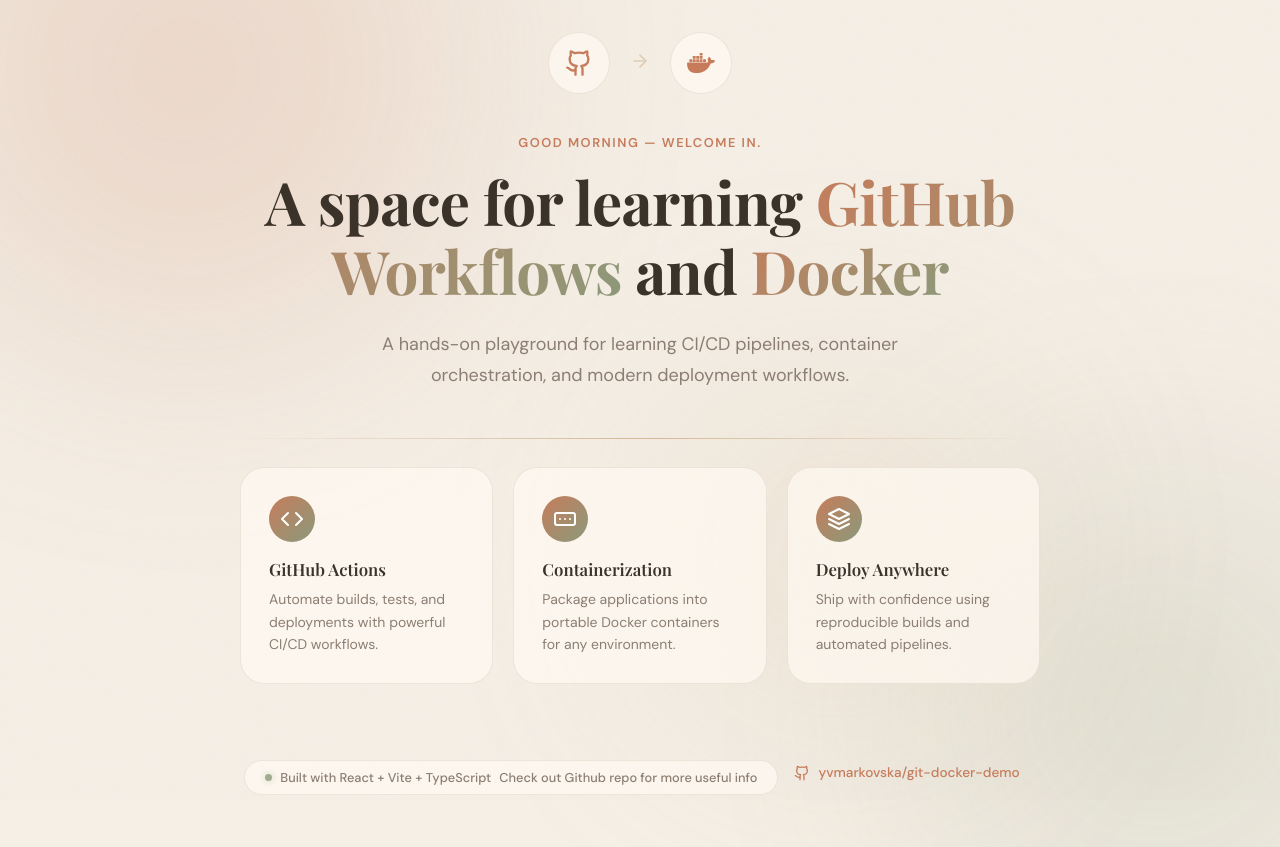
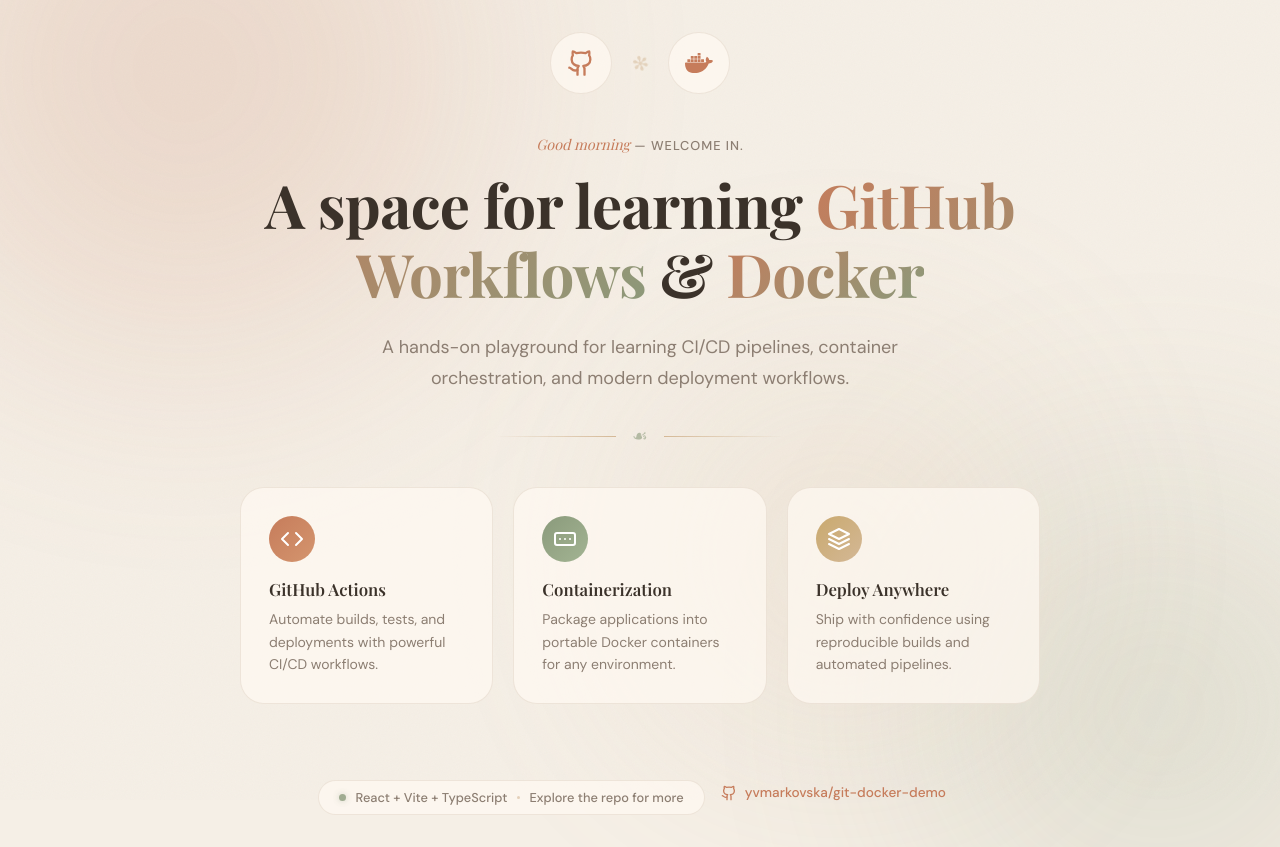
Before and after one commit to yvmarkovska/git-docker-demo, a React (Vite) app: page / in a window 1280 px wide. Built offline with nearby package versions, Linux system fonts and the light colour scheme; the HTML template or start-up script is replaced by a standard one.

Commit message:
make some cool changes

```diff
--- a/src/App.module.css
+++ b/src/App.module.css
@@ -119,28 +119,50 @@
   color: var(--accent-terracotta);
   transition:
     transform 0.4s ease,
-    box-shadow 0.4s ease;
+    box-shadow 0.4s ease,
+    background 0.4s ease;
 }
 
 .iconBadge:hover {
   transform: translateY(-3px) rotate(-3deg);
-  box-shadow: 0 8px 24px rgba(198, 124, 91, 0.12);
+  box-shadow: 0 8px 24px rgba(198, 124, 91, 0.15);
+  background: rgba(198, 124, 91, 0.06);
 }
 
 .iconDivider {
   color: var(--accent-sand);
-  opacity: 0.6;
+  font-size: 1.25rem;
+  opacity: 0.5;
+  animation: spinSlow 12s linear infinite;
+}
+
+@keyframes spinSlow {
+  from {
+    transform: rotate(0deg);
+  }
+  to {
+    transform: rotate(360deg);
+  }
 }
 
 /* ── Greeting ── */
 .greeting {
   font-family: 'DM Sans', sans-serif;
   font-size: 0.8rem;
-  font-weight: 600;
-  color: var(--accent-terracotta);
-  letter-spacing: 0.12em;
+  font-weight: 500;
+  color: var(--text-secondary);
+  letter-spacing: 0.08em;
   text-transform: uppercase;
   margin-bottom: 1rem;
+}
+
+.greetingText {
+  font-family: 'Playfair Display', Georgia, serif;
+  font-style: italic;
+  font-size: 0.9rem;
+  color: var(--accent-terracotta);
+  text-transform: none;
+  letter-spacing: 0;
 }
 
 /* ── Title ── */
@@ -172,21 +194,35 @@
   color: var(--text-secondary);
   line-height: 1.7;
   max-width: 520px;
-  margin: 0 auto 3rem;
+  margin: 0 auto 2rem;
 }
 
-/* ── Decorative divider ── */
-.cards::before {
+/* ── Botanical divider ── */
+.divider {
+  display: flex;
+  align-items: center;
+  justify-content: center;
+  gap: 1rem;
+  margin-bottom: 2.5rem;
+}
+
+.divider::before,
+.divider::after {
   content: '';
-  grid-column: 1 / -1;
+  flex: 1;
+  max-width: 120px;
   height: 1px;
-  background: linear-gradient(
-    90deg,
-    transparent,
-    var(--accent-sand),
-    transparent
-  );
-  margin-bottom: 0.5rem;
+  background: linear-gradient(90deg, transparent, var(--accent-sand));
+}
+
+.divider::after {
+  background: linear-gradient(90deg, var(--accent-sand), transparent);
+}
+
+.dividerLeaf {
+  color: var(--accent-sage);
+  font-size: 1.1rem;
+  opacity: 0.6;
 }
 
 /* ── Cards ── */
@@ -214,7 +250,8 @@
   transition:
     opacity 0.7s ease,
     transform 0.7s ease,
-    box-shadow 0.4s ease;
+    box-shadow 0.4s ease,
+    border-color 0.4s ease;
 }
 
 .cardVisible {
@@ -231,16 +268,41 @@
   width: 46px;
   height: 46px;
   border-radius: 50%;
-  background: linear-gradient(
-    135deg,
-    var(--gradient-start),
-    var(--gradient-end)
-  );
   display: flex;
   align-items: center;
   justify-content: center;
   margin-bottom: 1rem;
   color: white;
+  transition: transform 0.4s ease;
+}
+
+.card:hover .cardIcon {
+  transform: scale(1.08) rotate(-5deg);
+}
+
+/* ── Card accent colors ── */
+.cardIcon_terracotta {
+  background: linear-gradient(135deg, #c67c5b, #d4956e);
+}
+
+.card:hover:has(.cardIcon_terracotta) {
+  border-color: rgba(198, 124, 91, 0.3);
+}
+
+.cardIcon_sage {
+  background: linear-gradient(135deg, #8a9a7b, #a3b493);
+}
+
+.card:hover:has(.cardIcon_sage) {
+  border-color: rgba(138, 154, 123, 0.3);
+}
+
+.cardIcon_sand {
+  background: linear-gradient(135deg, #c9a96e, #d4b896);
+}
+
+.card:hover:has(.cardIcon_sand) {
+  border-color: rgba(212, 184, 150, 0.4);
 }
 
 .card h3 {
@@ -261,7 +323,7 @@
 .statusBar {
   display: inline-flex;
   align-items: center;
-  gap: 0.5rem;
+  gap: 0.6rem;
   padding: 0.5rem 1.25rem;
   border-radius: 999px;
   background: var(--bg-card);
@@ -278,6 +340,14 @@
   background: var(--accent-sage);
   box-shadow: 0 0 6px rgba(138, 154, 123, 0.5);
   animation: pulse 2.5s ease-in-out infinite;
+}
+
+.statusSep {
+  width: 3px;
+  height: 3px;
+  border-radius: 50%;
+  background: var(--accent-sand);
+  opacity: 0.6;
 }
 
 /* ── Repo link ── */
@@ -302,6 +372,22 @@
   transform: translateY(-1px);
 }
 
+.repoLinkText {
+  background-image: linear-gradient(
+    var(--accent-terracotta),
+    var(--accent-terracotta)
+  );
+  background-size: 0% 1px;
+  background-position: left bottom;
+  background-repeat: no-repeat;
+  transition: background-size 0.4s ease;
+  padding-bottom: 1px;
+}
+
+.repoLink:hover .repoLinkText {
+  background-size: 100% 1px;
+}
+
 @keyframes pulse {
   0%,
   100% {
--- a/src/App.tsx
+++ b/src/App.tsx
@@ -49,20 +49,7 @@
               <path d="M9 18c-4.51 2-5-2-7-2" />
             </svg>
           </a>
-          <div className={styles.iconDivider}>
-            <svg
-              viewBox="0 0 24 24"
-              width="20"
-              height="20"
-              fill="none"
-              stroke="currentColor"
-              strokeWidth="2"
-              strokeLinecap="round"
-            >
-              <line x1="5" y1="12" x2="19" y2="12" />
-              <polyline points="12 5 19 12 12 19" />
-            </svg>
-          </div>
+          <span className={styles.iconDivider}>&#10043;</span>
           <a
             className={styles.iconBadge}
             href="https://www.docker.com"
@@ -76,13 +63,15 @@
         </div>
 
         {/* Greeting */}
-        <p className={styles.greeting}>{getGreeting()} — welcome in.</p>
+        <p className={styles.greeting}>
+          <span className={styles.greetingText}>{getGreeting()}</span> — welcome
+          in.
+        </p>
 
         {/* Hero text */}
         <h1 className={styles.title}>
           A space for learning
-          <span className={styles.gradient}> GitHub Workflows </span>
-          and
+          <span className={styles.gradient}> GitHub Workflows </span>&
           <span className={styles.gradient}> Docker </span>
         </h1>
 
@@ -90,6 +79,11 @@
           A hands-on playground for learning CI/CD pipelines, container
           orchestration, and modern deployment workflows.
         </p>
+
+        {/* Botanical divider */}
+        <div className={styles.divider}>
+          <span className={styles.dividerLeaf}>&#9753;</span>
+        </div>
 
         {/* Feature cards */}
         <div className={styles.cards}>
@@ -112,6 +106,7 @@
               ),
               title: 'GitHub Actions',
               desc: 'Automate builds, tests, and deployments with powerful CI/CD workflows.',
+              accent: 'terracotta' as const,
             },
             {
               icon: (
@@ -133,6 +128,7 @@
               ),
               title: 'Containerization',
               desc: 'Package applications into portable Docker containers for any environment.',
+              accent: 'sage' as const,
             },
             {
               icon: (
@@ -153,6 +149,7 @@
               ),
               title: 'Deploy Anywhere',
               desc: 'Ship with confidence using reproducible builds and automated pipelines.',
+              accent: 'sand' as const,
             },
           ].map((card, i) => (
             <div
@@ -160,7 +157,11 @@
               className={`${styles.card} ${mounted ? styles.cardVisible : ''}`}
               style={{ transitionDelay: `${0.3 + i * 0.15}s` }}
             >
-              <div className={styles.cardIcon}>{card.icon}</div>
+              <div
+                className={`${styles.cardIcon} ${styles[`cardIcon_${card.accent}`]}`}
+              >
+                {card.icon}
+              </div>
               <h3>{card.title}</h3>
               <p>{card.desc}</p>
             </div>
@@ -170,9 +171,11 @@
         {/* Status pill */}
         <div className={styles.statusBar}>
           <span className={styles.statusDot} />
-          <span>Built with React + Vite + TypeScript</span>
-          <span>Check out Github repo for more useful info</span>
+          <span>React + Vite + TypeScript</span>
+          <span className={styles.statusSep} />
+          <span>Explore the repo for more</span>
         </div>
+
         {/* Repo link */}
         <a
           className={styles.repoLink}
@@ -193,7 +196,9 @@
             <path d="M15 22v-4a4.8 4.8 0 0 0-1-3.5c3 0 6-2 6-5.5.08-1.25-.27-2.48-1-3.5.28-1.15.28-2.35 0-3.5 0 0-1 0-3 1.5-2.64-.5-5.36-.5-8 0C6 2 5 2 5 2c-.3 1.15-.3 2.35 0 3.5A5.403 5.403 0 0 0 4 9c0 3.5 3 5.5 6 5.5-.39.49-.68 1.05-.85 1.65-.17.6-.22 1.23-.15 1.85v4" />
             <path d="M9 18c-4.51 2-5-2-7-2" />
           </svg>
-          <span>yvmarkovska/git-docker-demo</span>
+          <span className={styles.repoLinkText}>
+            yvmarkovska/git-docker-demo
+          </span>
         </a>
       </main>
     </div>
```
